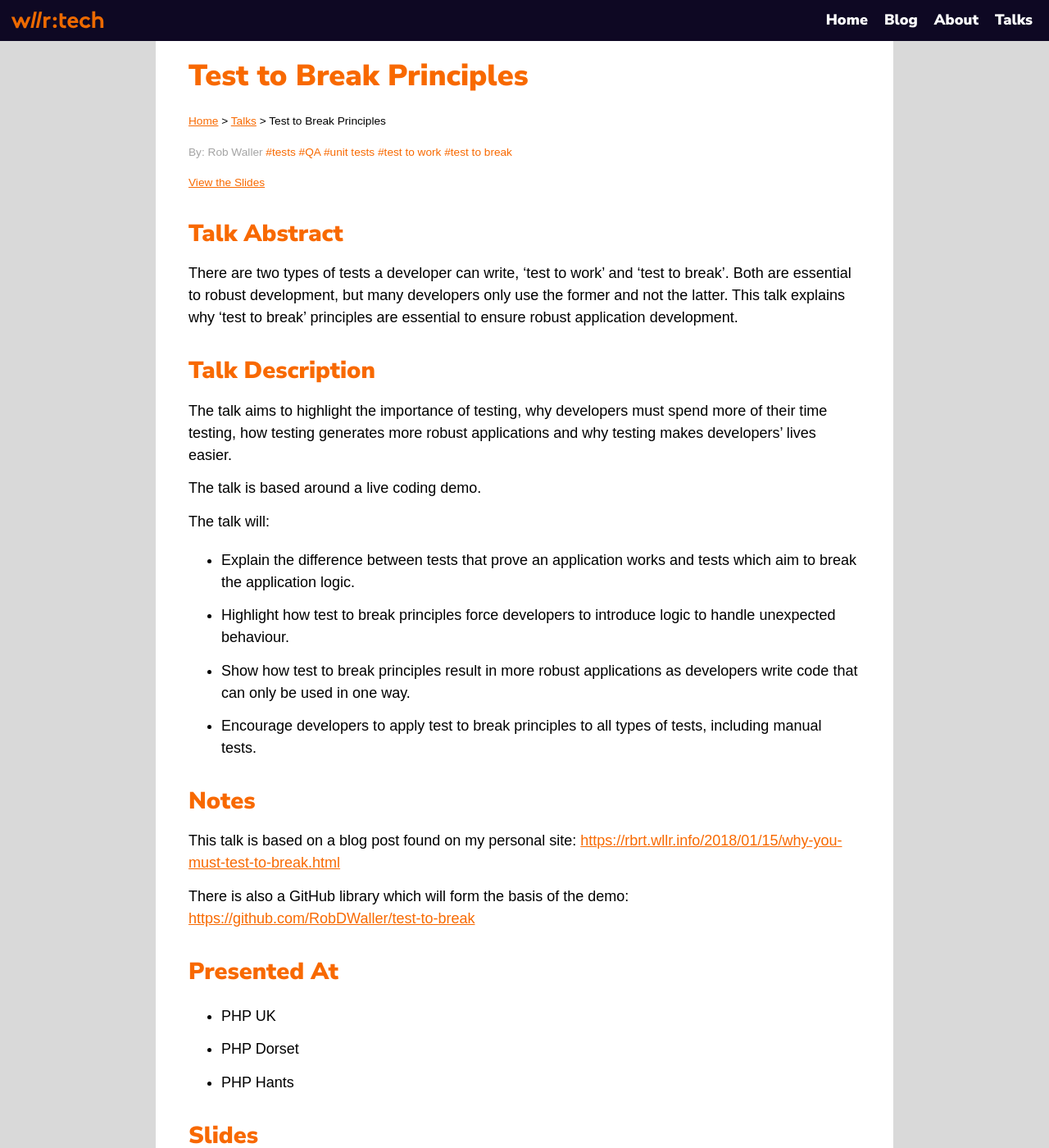
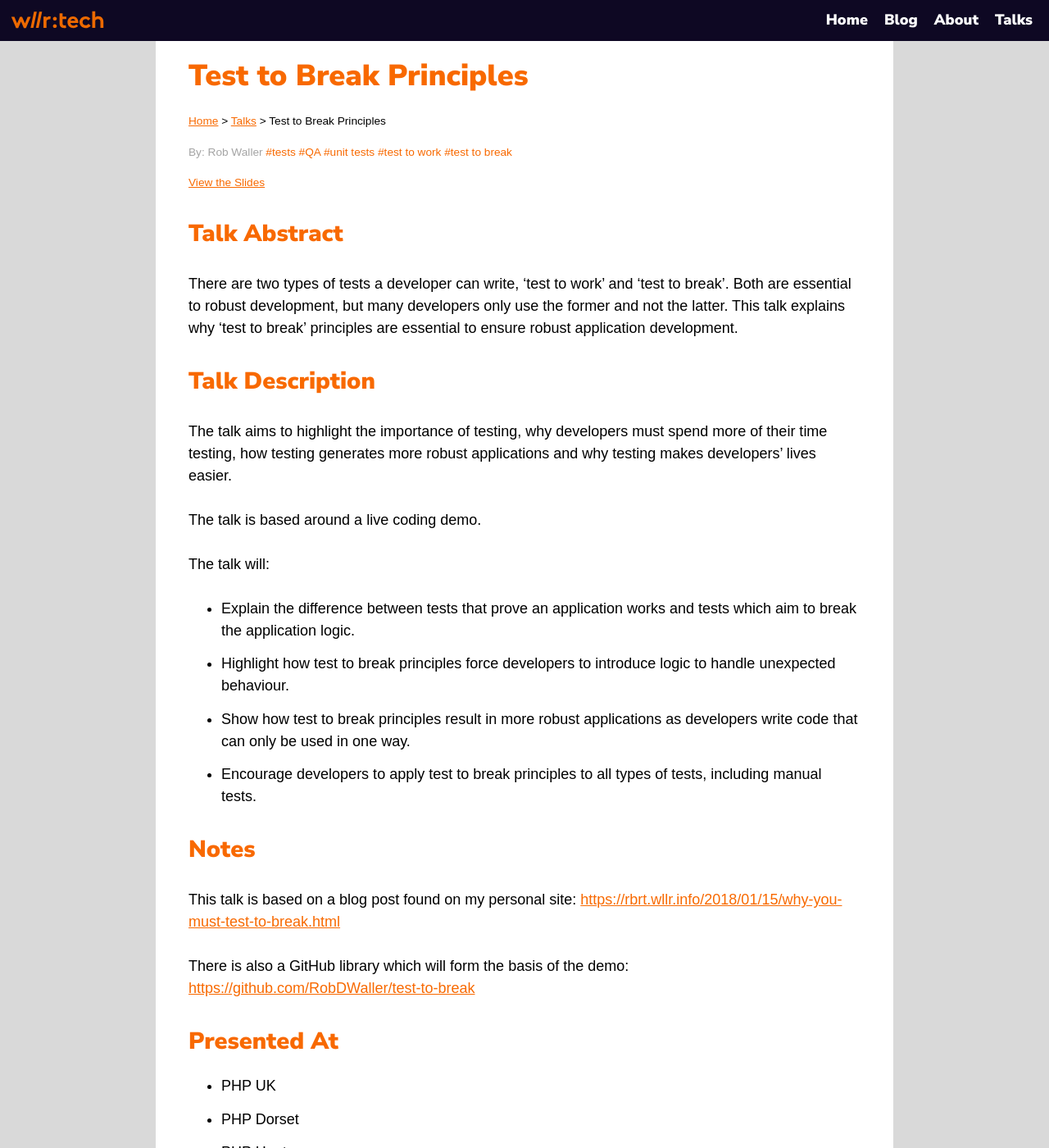
Before and after one commit to RobDWaller/robdwaller.github.io, a Jekyll site: the page built from _talks/test-to-break-principles.md, in a window 1280 px wide and 1400 px high. Shown: the whole window at 82% size. Built offline with Jekyll 4.4.1, drawn with Linux system fonts in a browser that asks for light colours.

Commit message:
Added some stylistic changes to blockquotes and paragraphs so articles are more readable.

```diff
--- a/_sass/rob-theme.scss
+++ b/_sass/rob-theme.scss
@@ -26,6 +26,10 @@
     line-height:1.5em;
     margin: 0.75em 0;
     font-size: 1.25em;
+}
+
+.content p {
+    margin: 1.5em 0;
 }
 
 a {
@@ -108,10 +112,10 @@
 }
 
 blockquote {
-    border-left: 4px solid rgb(14, 8, 35);
+    border-left: 4px solid rgb(217, 217, 217);
     padding: 5px 20px;
-    margin: 20px 40px;
-    background: rgb(217, 217, 217);
+    margin: 20px 10px;
+    background: rgba(217, 217, 217, 0.1);
 
     p {
         font-family: 'Nunito Sans', sans-serif, arial;
```
